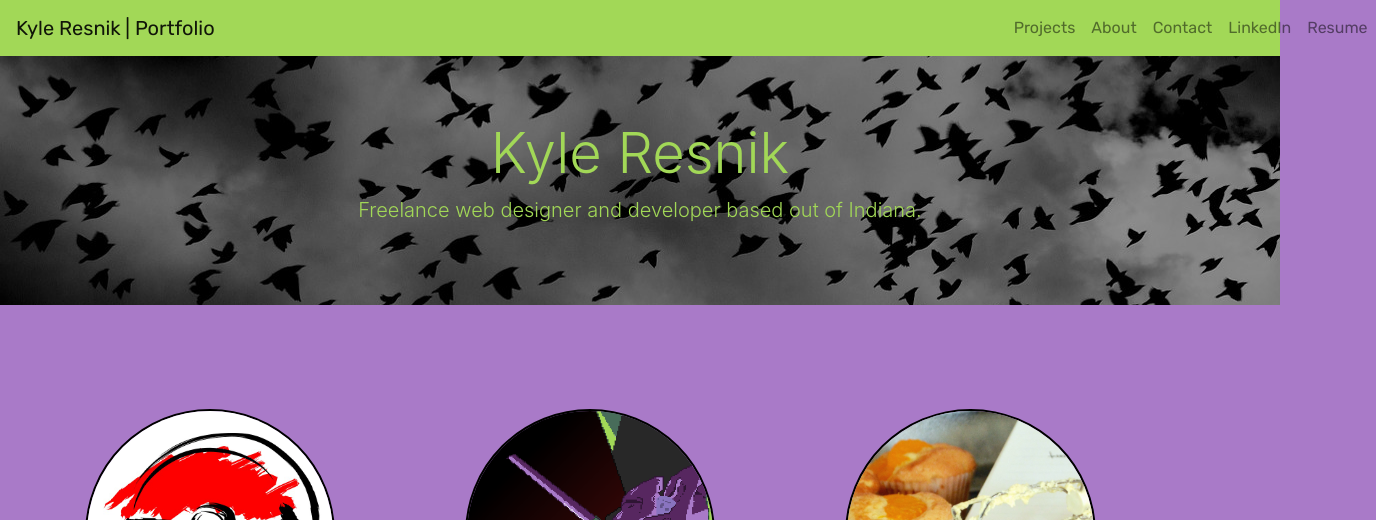
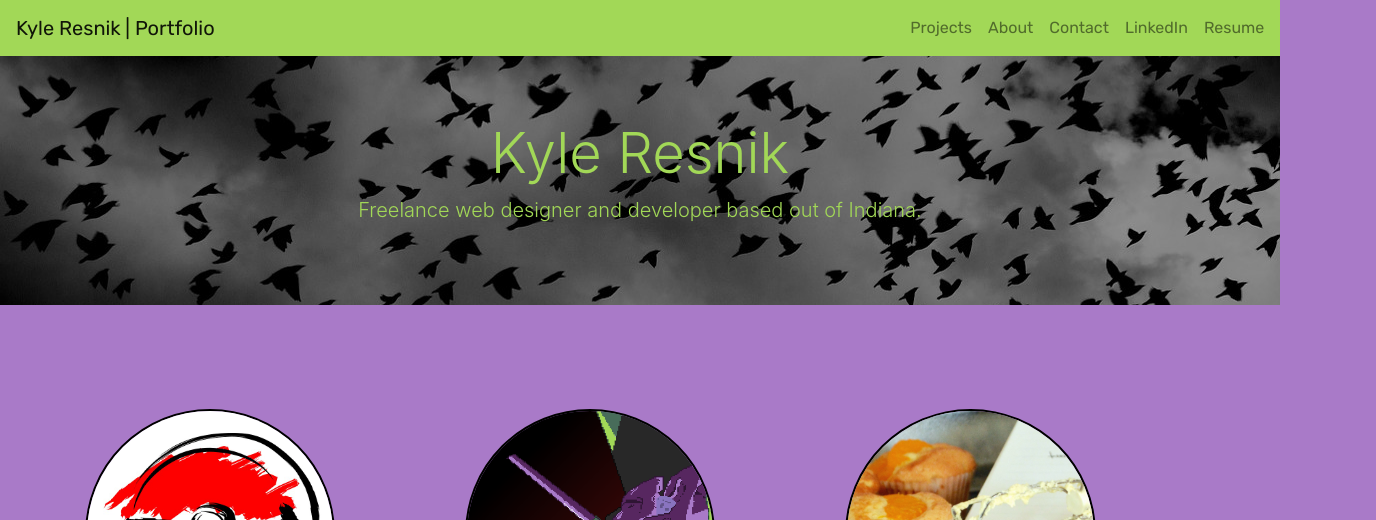
Before and after one commit to kyleresnik/kylePortfolio, a plain HTML site: page index.html in a window 1280 px wide. Shown: the top 520 px of the page, 1376 px wide, since content can reach past the window. Drawn offline with nearby package versions, Linux system fonts and the light colour scheme.

Commit message:
fixed navbar

```diff
--- a/css/navbar.css
+++ b/css/navbar.css
@@ -4,5 +4,5 @@
   text-decoration-color: white;
 }
 #listStyle{
-  margin-left: 75%;
+  margin-left: 65%;
 }
```
